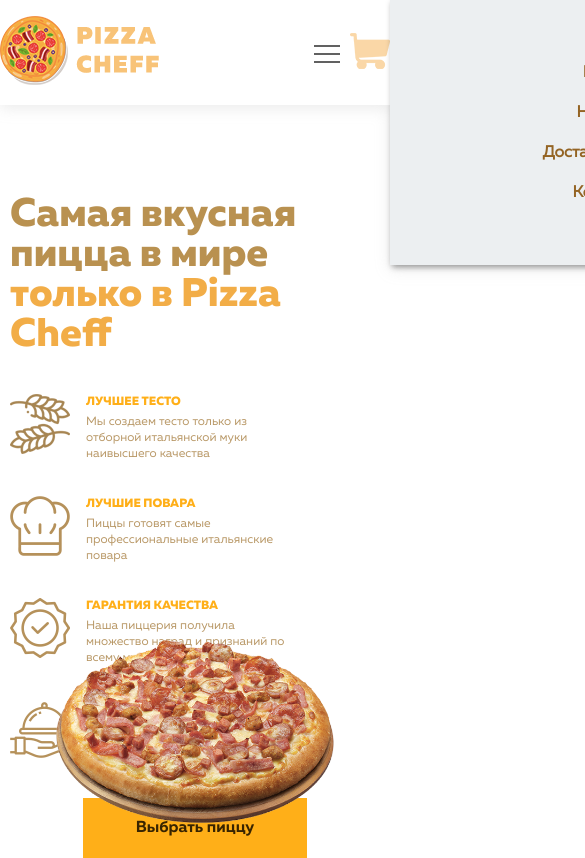
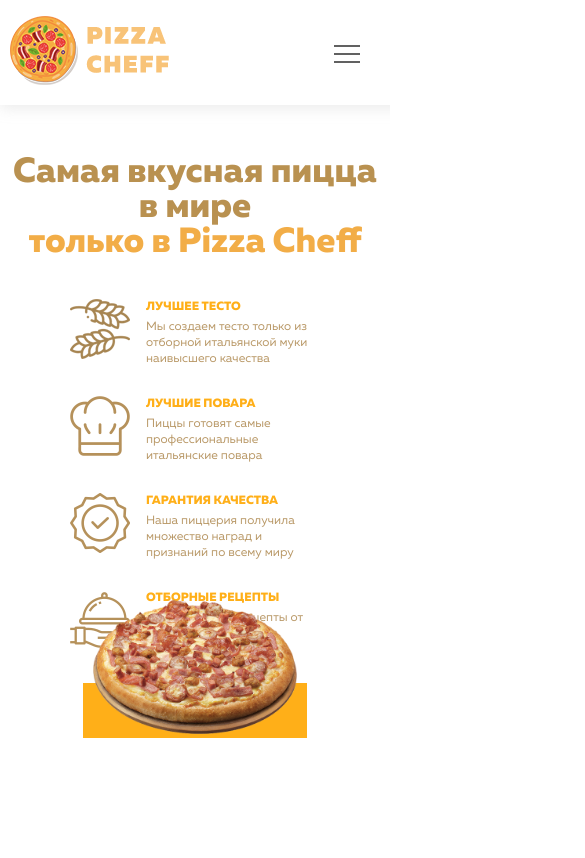
Before and after one commit to AnisinaAleksandra/pizza_angular.github.io, an Angular app: page / in a window 390 px wide. Shown: the top 858 px of the page, 585 px wide, since content can reach past the window. Built offline with nearby package versions, Linux system fonts and the light colour scheme.

Commit message:
add some adaptive styles

```diff
--- a/src/app/main/main.component.scss
+++ b/src/app/main/main.component.scss
@@ -26,7 +26,7 @@
           flex-wrap: wrap;
           .item_of_advantage {
             display: flex;
-            width: 300px;
+            max-width: 300px;
             margin-bottom: 47px;
             margin-right: 47px;
             align-items: center;
@@ -169,7 +169,7 @@
           .list_of_advantages {
             padding-top: 35px;
             .item_of_advantage {
-              width: 280px;
+              max-width: 280px;
               margin-bottom: 30px;
               margin-right: 20px;
             }
@@ -191,7 +191,7 @@
     .my-container {
       .main {
         .left_side {
-          max-width: 560px;
+          max-width: 602px;
           .title {
             .title_mustard,
             .title_yellow {
@@ -201,7 +201,6 @@
           .list_of_advantages {
             padding-top: 30px;
             .item_of_advantage {
-              width: 265px;
               margin-bottom: 20px;
               margin-right: 10px;
               .text {
@@ -220,8 +219,8 @@
       .main {
         flex-direction: column;
         .left_side {
-          max-width: 605px;
           .title {
+            text-align: center;
             .title_mustard,
             .title_yellow {
               font-size: 40px;
@@ -249,3 +248,66 @@
     }
   }
 }
+
+@media screen and (max-width: 615px) {
+  .main_page {
+    .my-container {
+      .main {
+        flex-direction: column;
+        .left_side {
+          .title {
+            text-align: center;
+            .title_mustard,
+            .title_yellow {
+              font-size: 35px;
+            }
+          }
+          .list_of_advantages {
+            display: flex;
+            align-items: center;
+            justify-content: center;
+            .item_of_advantage {
+              max-width: 250px;
+              margin-bottom: 25px;
+              margin-right: 0px;
+            }
+          }
+          .btn_container {
+            text-align: center;
+          }
+        }
+        .rigth_img_side {
+          text-align: center;
+          img {
+            width: 55%;
+          }
+        }
+      }
+    }
+  }
+}
+
+@media screen and (max-width: 520px) {
+  .main_page {
+    padding-top: 50px;
+    s .my-container {
+      .main {
+        .left_side {
+          .title {
+            .title_mustard,
+            .title_yellow {
+              font-size: 30px;
+            }
+          }
+          .list_of_advantages {
+            padding-top: 30px;
+          }
+          margin-bottom: 30px;
+        }
+        .rigth_img_side {
+          margin-top: 100px;
+        }
+      }
+    }
+  }
+}
--- a/src/app/shared/layout/header/header.component.scss
+++ b/src/app/shared/layout/header/header.component.scss
@@ -6,6 +6,7 @@
   width: 100vw;
   filter: drop-shadow(0px 3px 7.5px rgba(152, 152, 152, 0.2));
   background-color: #ffffff;
+
   .my-container {
     display: flex;
     justify-content: space-between;
@@ -48,29 +49,24 @@
   }
 }
 
-@media screen and (max-width: 1000px) {
+@media screen and (max-width: 1260px) {
   .header {
+    padding-left: 10px;
+    padding-right: 10px;
     .my-container {
       .header-menu {
         .menu-list {
           margin-left: 0px;
           margin-right: 0px;
-        }
-      }
-    }
-  }
-}
-
-@media screen and (max-width: 710px) {
-  .header {
-    .my-container {
-      .header-menu {
-        .menu-list {
-          nav ul {
-            li {
-              margin-right: 0;
-              &:not(:last-child) {
-                margin-right: 0;
+          nav {
+            .burger {
+              ul {
+                li {
+                  margin-right: 0px;
+                  &:not(:last-child) {
+                    margin-right: 20px;
+                  }
+                }
               }
             }
           }
@@ -102,6 +98,8 @@
               transform: rotate(90deg);
             }
             #menu__toggle:checked ~ .menu__box {
+              height: 100vh;
+              display: block;
               right: 0 !important;
             }
             .menu__btn {
@@ -177,6 +175,36 @@
           }
         }
       }
+      .cart {
+        display: none;
+      }
     }
   }
 }
+
+@media screen and (max-width: 600px) {
+  .header {
+    padding-left: 10px;
+    padding-right: 10px;
+    .my-container {
+      .header-menu {
+        .menu-list {
+          margin-left: 0px;
+          margin-right: 0px;
+          nav {
+            .burger {
+              ul {
+                li {
+                  margin-right: 0px;
+                  &:not(:last-child) {
+                    margin-right: 20px;
+                  }
+                }
+              }
+            }
+          }
+        }
+      }
+    }
+  }
+}
--- a/src/assets/styles/_global.scss
+++ b/src/assets/styles/_global.scss
@@ -1,10 +1,9 @@
 @import "./variables";
 * {
-	padding: 0px;
-	margin: 0px;
-	border: none;
+  padding: 0px;
+  margin: 0px;
+  border: none;
 }
-
 
 html,
 body {
@@ -12,6 +11,7 @@ body {
   padding: 0;
   font-family: "Montserrat", sans-serif;
   font-weight: 400;
+  overflow-x: hidden;
 }
 
 .my-container {
```
